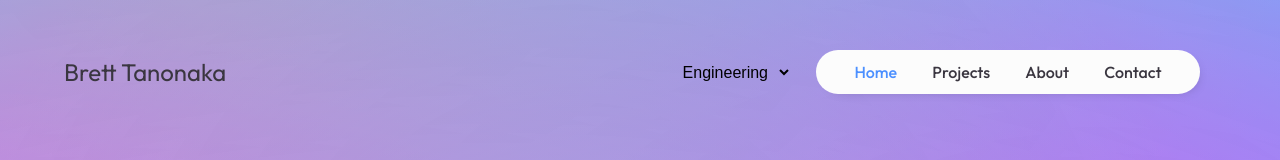
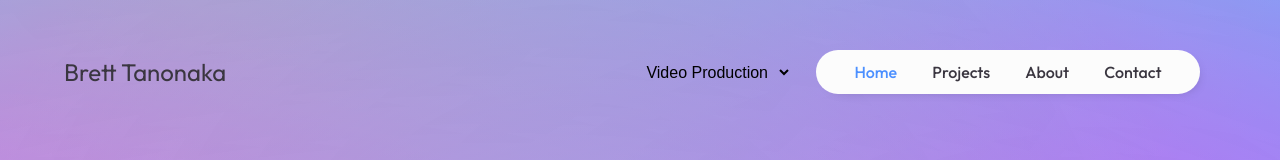
Before and after one commit to B-Tanonaka/bretttanonaka.com, a React (Vite) app: page /video in a window 1280 px wide. Shown: the top 160 px of the page. Built offline with nearby package versions, Linux system fonts and the light colour scheme; no server answers; some icons are missing.

Commit message:
Dropdown switches between video and engineering

```diff
--- a/src/components/Navbar.tsx
+++ b/src/components/Navbar.tsx
@@ -1,11 +1,17 @@
-import { useState } from 'react';
+import { useState, useEffect } from 'react';
 import { FaXmark, FaBars } from 'react-icons/fa6';
+import { useNavigate, useParams } from 'react-router-dom';
 import { Link } from 'react-scroll';
 import '../css/Navbar.css';
 
 export default function Navbar() {
+  // Declared first to have currentSection be the same as what is selected in Landing
+  const { category } = useParams();
+  const navigate = useNavigate();
+
   const [hamOpen, setHamOpen] = useState<boolean>(false);
-  const [currentSection, setCurrentSection] = useState<string>('Engineering');
+  const [currentSection, setCurrentSection] = useState<string>(category!);
+
   const handleHamClick = (e: React.MouseEvent<HTMLElement>) => {
     e.preventDefault();
     setHamOpen(!hamOpen);
@@ -16,14 +22,19 @@ export default function Navbar() {
     setCurrentSection(e.target.value);
   };
 
+  // Navigates between categories
+  useEffect(() => {
+    navigate(`/${currentSection}`);
+  }, [currentSection, navigate]);
+
   return (
     <div className="navbar-border">
       <div className="navbar-container">
         <a href="/" className="navbar-name">Brett Tanonaka</a>
         <div className="navbar-right-side">
           <select className="navbar-dropdown" value={currentSection} onChange={handleSectionChange}>
-            <option value="Engineering">Engineering</option>
-            <option value="Video Production">Video Production</option>
+            <option value="engineer">Engineering</option>
+            <option value="video">Video Production</option>
           </select>
           <nav
             className="navbar-base"
```
